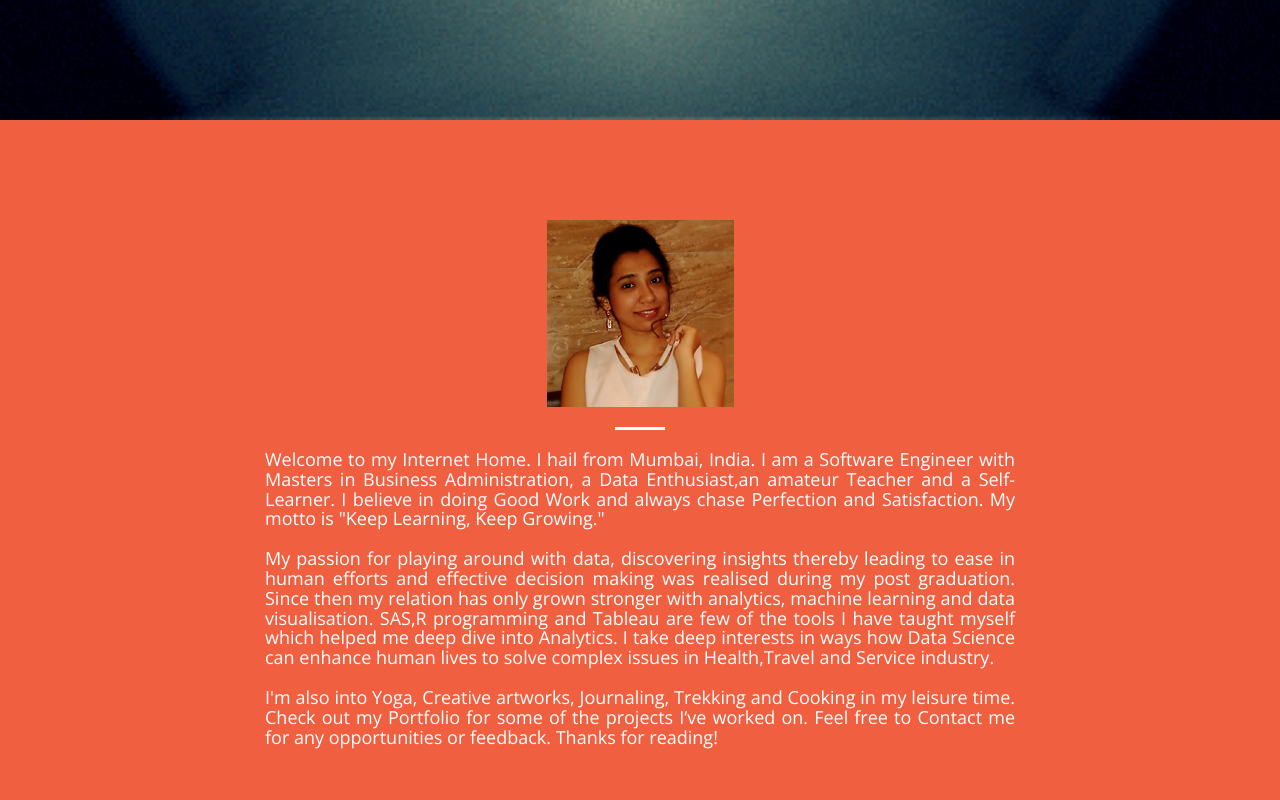
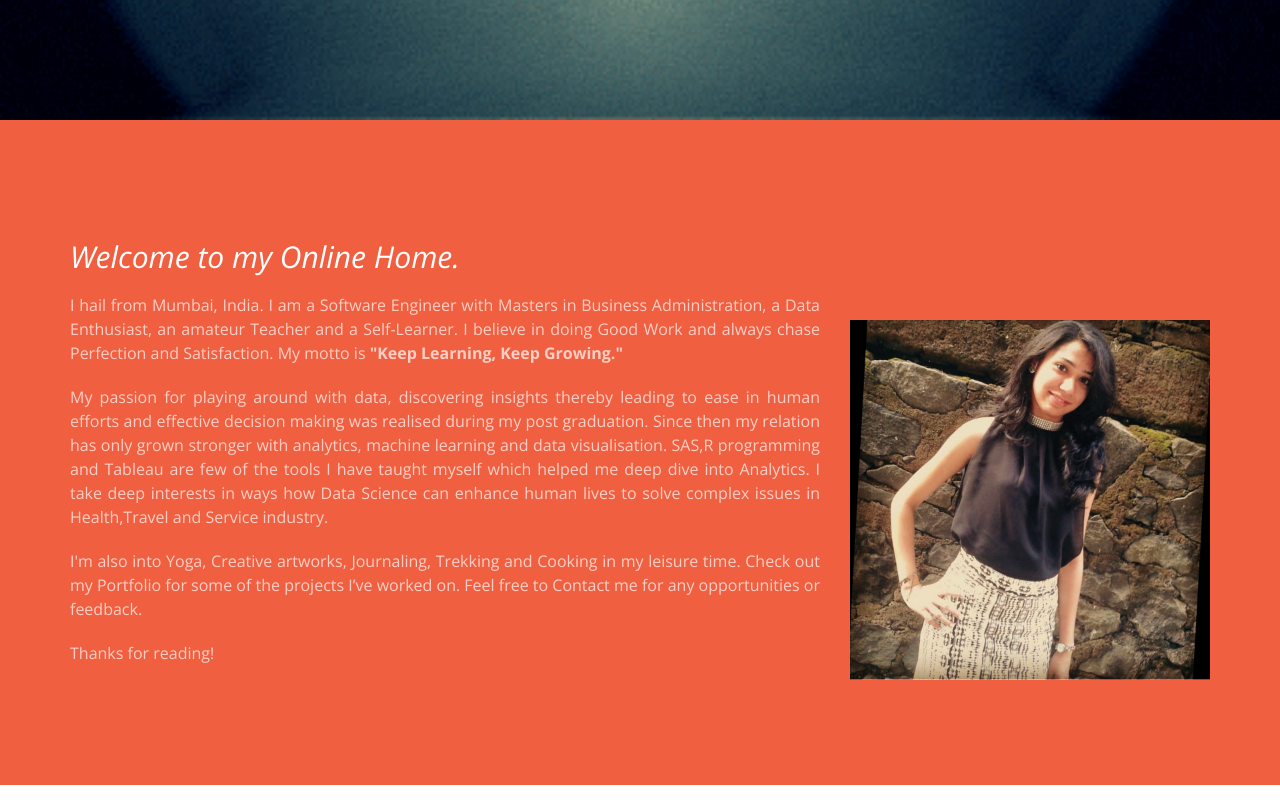
Before and after one commit to moretolife/NemoWeb, a plain HTML site: page index.html in a window 1280 px wide. Shown: the part 680-1480 px from the top of the page. Drawn offline with nearby package versions, Linux system fonts and the light colour scheme.

Commit message:
about me page changed with mypic farewell

```diff
--- a/index.html
+++ b/index.html
@@ -89,6 +89,37 @@
         </div>
     </header>
 
+    <section class="bg-primary" id="about">
+        <div class="container">
+            <div class="row">
+                <div class="col-lg-8 text-center" style="text-align: justify">
+                    <!-- <hr class="light"> -->
+                    <h2 style="font-style: italic">Welcome to my Online Home.<h2>
+                    <p class="text-faded" style="font-size: medium">
+                      I hail from Mumbai, India. I am a Software Engineer with Masters in Business Administration, a Data Enthusiast,
+                      an amateur Teacher and a Self-Learner. I believe in doing Good Work and always chase Perfection and Satisfaction.
+                      My motto is <b>"Keep Learning, Keep Growing."</b>  </p>
+                    <p class="text-faded">
+                    My passion for playing around with data, discovering insights thereby leading to ease
+                     in human efforts and effective decision making was realised during my post graduation.
+                     Since then my relation has only grown stronger with analytics, machine learning and data visualisation.
+                     SAS,R programming and Tableau are few of the
+                    tools I have taught myself which helped me deep dive into Analytics.
+                    I take deep interests in ways how Data Science can enhance human lives to solve
+                    complex issues in Health,Travel and Service industry.</p>
+                    <p class="text-faded">I'm also into Yoga, Creative artworks, Journaling, Trekking and Cooking in my leisure time.
+                       Check out my Portfolio for some of the projects I’ve worked on. Feel free to Contact me for any opportunities
+                       or feedback. </p>
+                    <p class="text-faded"> Thanks for reading!</p>
+                </div>
+                <div class="col-lg-4 text-center" style="padding-top: 100px">
+                <img src="img/mypic5.jpg" class="img-responsive" alt="" style="margin :auto">
+                </div>
+            </div>
+        </div>
+    </section>
+
+    <!--
     <section class="bg-primary" id="about" style="height: 100%">
         <div class="container">
             <img src="img/mypic2.png" class="img-responsive" alt="" style="margin :auto">
@@ -103,7 +134,7 @@
             </div>
         </div>
     </section>
-
+-->
     <section class="no-padding" id="projects">
       <div class="container" style="padding-top: 20px">
           <div class="row">
```
Also changed, not shown: img/mypic5.jpg (added), 1 other file.
